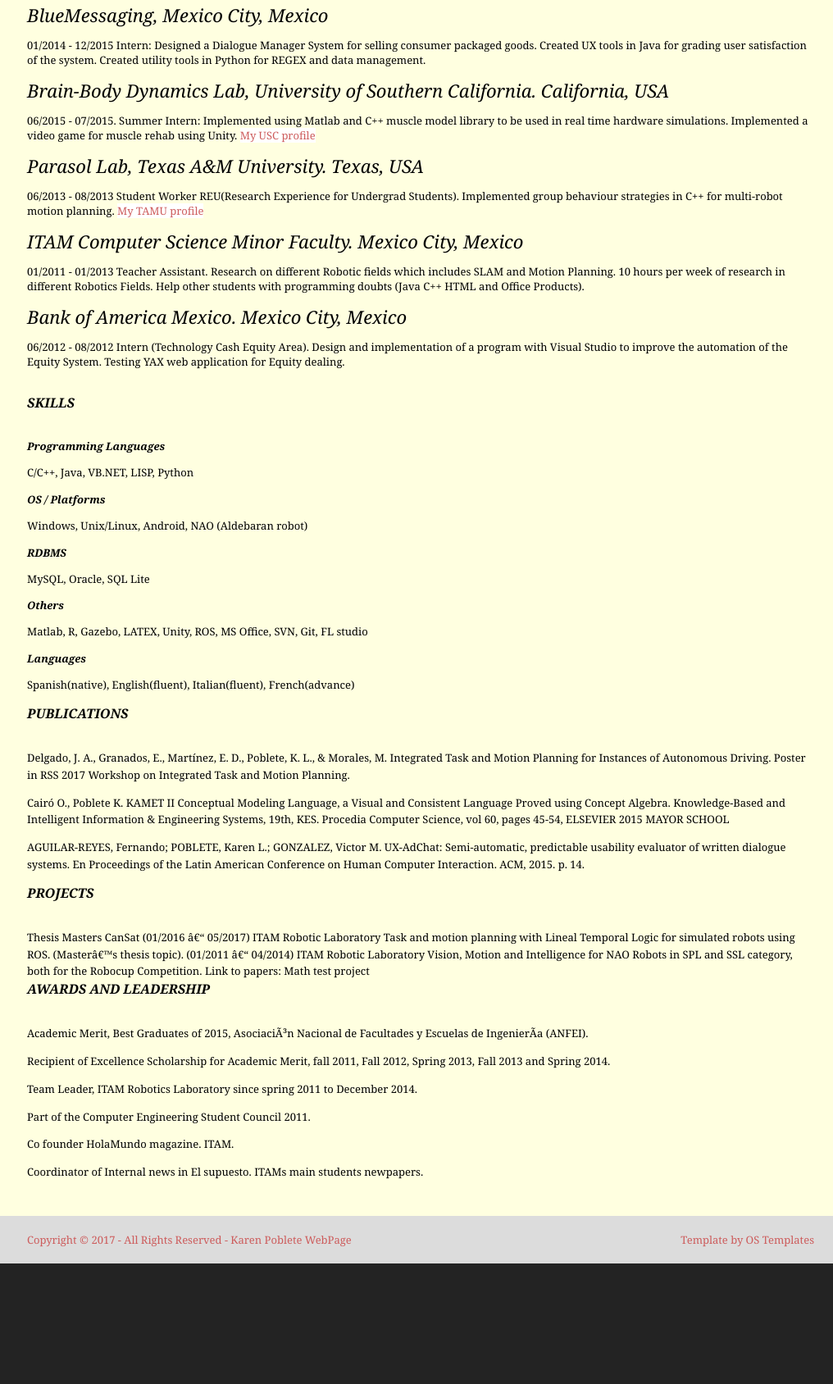
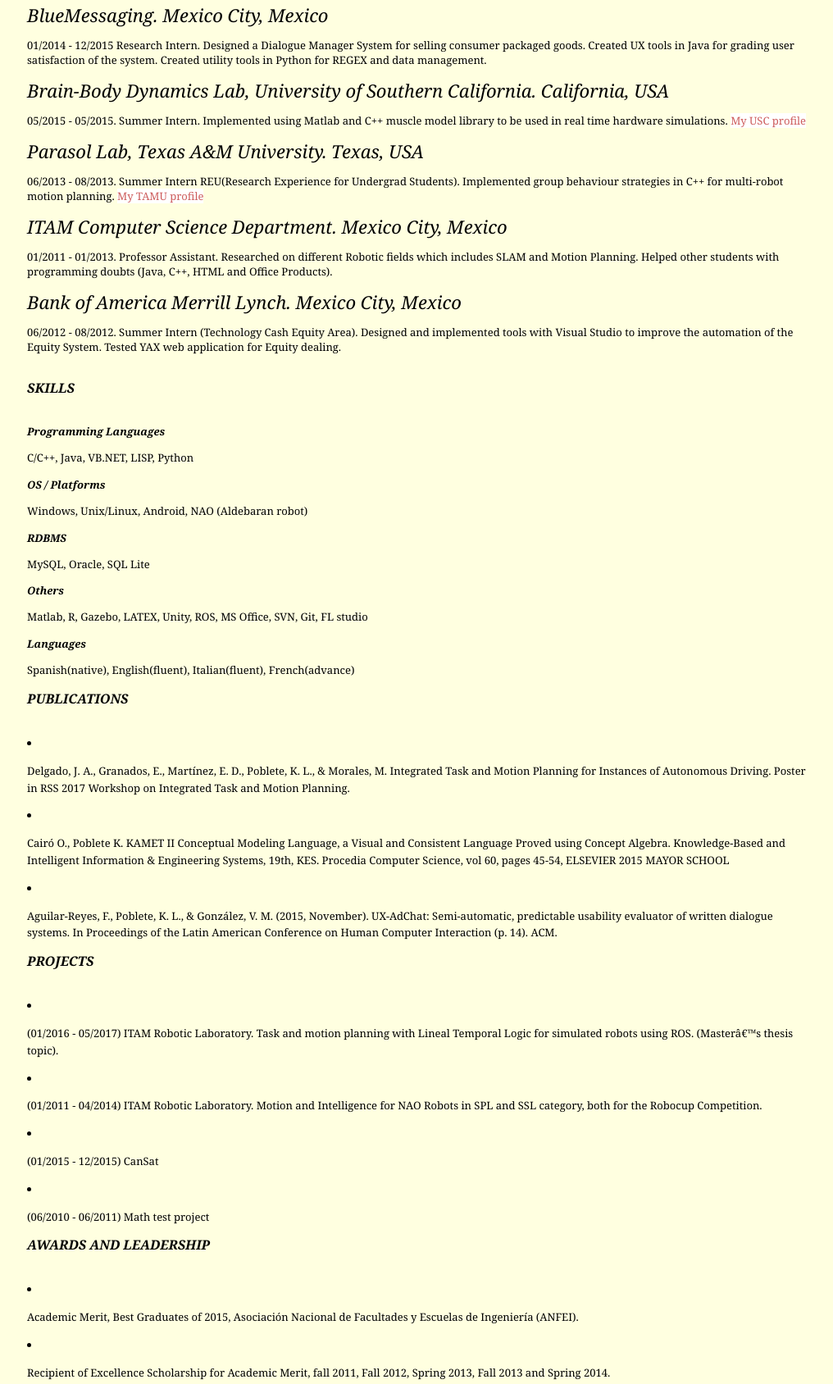
Before and after one commit to IMNOTAROBOT/IMNOTAROBOT.githhub.io, a plain HTML site: page resume.html in a window 1280 px wide. Shown: the part 697-2385 px from the top of the page at 82% size, without its empty margins (127-1143 px from the left). Before the commit the page ends 2238 px from the top, so only its background shows below. Drawn offline with Linux system fonts and the light colour scheme.

Commit message:
Changes to professional.html and cv

```diff
--- a/resume.html
+++ b/resume.html
@@ -37,7 +37,7 @@
           <h2><b>Education</b></h2>
           <h1>Masters in Computer Science 2017.</h1>
           <p>Instituto Tecnol&oacutegico Aut&oacutenomo de M&eacutexico, Mexico City. Cumulative Grade: 92/100 (GPA 3.7)</p>
-          <h1>Bachelors in Computer Engineering 2015.</h1>
+          <h1>Bachelors in Computer Engineering 2015. (ABET accredited)</h1>
           <p>Instituto Tecnol&oacutegico Aut&oacutenomo de M&eacutexico, Mexico City. Cumulative Grade: 90/100 (GPA 3.6)</p>
           <h1>Bachelors in Telecommunications Engineering 2015.</h1>
           <p>Instituto Tecnol&oacutegico Aut&oacutenomo de M&eacutexico, Mexico City. Cumulative Grade: 90/100 (GPA 3.6)</p>
@@ -45,7 +45,7 @@
 
         <article class="four_quarter">
           <h2><b>Fields of interest</b></h2>
-          <p>Robotics (motion planning and decision making), Artificial Intelligence, Machine Learning, Data Mining, Usability.</p>
+          <p>Robotics (motion planning and decision making), Artificial Intelligence, Machine Learning, Data Mining, Usability, CANSATs, Software Development.</p>
         </article>
 
       </section>
@@ -54,24 +54,24 @@
     <div id="experience">
       <section class="four_quarter">
         <article class="four_quarter">
-          <h2>BlueMessaging, Mexico City, Mexico</h2>
-          <p>01/2014 - 12/2015 Intern: Designed a Dialogue Manager System for selling consumer packaged goods. Created UX tools in Java for grading user satisfaction of the system. Created utility tools in Python for REGEX and data management.</p>
+          <h2>BlueMessaging. Mexico City, Mexico</h2>
+          <p>01/2014 - 12/2015 Research Intern. Designed a Dialogue Manager System for selling consumer packaged goods. Created UX tools in Java for grading user satisfaction of the system. Created utility tools in Python for REGEX and data management.</p>
         </article>
         <article class="four_quarter">
           <h2>Brain-Body Dynamics Lab, University of Southern California. California, USA</h2>
-          <p>06/2015 - 07/2015. Summer Intern: Implemented using Matlab and C++ muscle model library to be used in real time hardware simulations. Implemented a video game for muscle rehab using Unity. <a href="http://bbdl.usc.edu/Karen.php" title="USC Profile">My USC profile</a> </p>
+          <p>05/2015 - 05/2015. Summer Intern. Implemented using Matlab and C++ muscle model library to be used in real time hardware simulations. <a href="http://bbdl.usc.edu/Karen.php" title="USC Profile">My USC profile</a> </p>
         </article>
         <article class="four_quarter">
           <h2>Parasol Lab, Texas A&M University. Texas, USA </h2>
-          <p>06/2013 - 08/2013 Student Worker REU(Research Experience for Undergrad Students). Implemented group behaviour strategies in C++ for multi-robot motion planning. <a href="http://parasol.tamu.edu/people/kpoblete/" title="TAMU Profile">My TAMU profile</a></p>
+          <p>06/2013 - 08/2013. Summer Intern REU(Research Experience for Undergrad Students). Implemented group behaviour strategies in C++ for multi-robot motion planning. <a href="http://parasol.tamu.edu/people/kpoblete/" title="TAMU Profile">My TAMU profile</a></p>
         </article>
         <article class="four_quarter">
-          <h2>ITAM Computer Science Minor Faculty. Mexico City, Mexico</h2>
-          <p>01/2011 - 01/2013 Teacher Assistant. Research on different Robotic fields which includes SLAM and Motion Planning. 10 hours per week of research in different Robotics Fields. Help other students with programming doubts (Java C++ HTML and Office Products).</p>
+          <h2>ITAM Computer Science Department. Mexico City, Mexico</h2>
+          <p>01/2011 - 01/2013. Professor Assistant. Researched on different Robotic fields which includes SLAM and Motion Planning. Helped other students with programming doubts (Java, C++, HTML and Office Products).</p>
         </article>
         <article class="four_quarter">
-          <h2>Bank of America Mexico. Mexico City, Mexico</h2>
-          <p>06/2012 - 08/2012 Intern (Technology Cash Equity Area). Design and implementation of a program with Visual Studio to improve the automation of the Equity System. Testing YAX web application for Equity dealing.</p>
+          <h2>Bank of America Merrill Lynch. Mexico City, Mexico</h2>
+          <p>06/2012 - 08/2012. Summer Intern (Technology Cash Equity Area). Designed and implemented tools with Visual Studio to improve the automation of the Equity System. Tested YAX web application for Equity dealing.</p>
         </article>
       </section>
     </div>
@@ -104,36 +104,29 @@
       </section>
       <section class="four_quarter">
         <h2 class="title">Publications</h2>
-        <p>Delgado, J. A., Granados, E., Mart&iacutenez, E. D., Poblete, K. L., & Morales, M. Integrated Task and Motion Planning for Instances of Autonomous Driving. Poster in RSS 2017 Workshop on Integrated Task and Motion Planning.</p>
-        <p>Cair&oacute O., Poblete K. KAMET II Conceptual Modeling Language, a Visual and Consistent Language Proved using Concept Algebra. Knowledge-Based and Intelligent Information & Engineering Systems, 19th, KES. Procedia Computer Science, vol 60, pages 45-54, ELSEVIER 2015 MAYOR SCHOOL</p>
-        <p>AGUILAR-REYES, Fernando; POBLETE, Karen L.; GONZALEZ, Victor M. UX-AdChat: Semi-automatic, predictable usability evaluator of written dialogue systems. En Proceedings of the Latin American Conference on Human Computer Interaction. ACM, 2015. p. 14.</p>
+        <li><p>Delgado, J. A., Granados, E., Mart&iacutenez, E. D., Poblete, K. L., & Morales, M. Integrated Task and Motion Planning for Instances of Autonomous Driving. Poster in RSS 2017 Workshop on Integrated Task and Motion Planning.</p></li>
+        <li><p>Cair&oacute O., Poblete K. KAMET II Conceptual Modeling Language, a Visual and Consistent Language Proved using Concept Algebra. Knowledge-Based and Intelligent Information & Engineering Systems, 19th, KES. Procedia Computer Science, vol 60, pages 45-54, ELSEVIER 2015 MAYOR SCHOOL</p></li>
+        <li><p>Aguilar-Reyes, F., Poblete, K. L., & Gonz&aacutelez, V. M. (2015, November). UX-AdChat: Semi-automatic, predictable usability evaluator of written dialogue systems. In Proceedings of the Latin American Conference on Human Computer Interaction (p. 14). ACM.</p></li>
       </section>
 
       <section class="four_quarter">
         <h2 class="title">Projects</h2>
-        Thesis Masters
+        <li><p>(01/2016 - 05/2017) ITAM Robotic Laboratory. Task and motion planning with Lineal Temporal Logic for simulated robots using ROS. (Master’s thesis topic).</p></li>
+        <li><p>(01/2011 - 04/2014) ITAM Robotic Laboratory. Motion and Intelligence for NAO Robots in SPL and SSL category, both for the Robocup Competition.</p></li>
+        <li><p>(01/2015 - 12/2015) CanSat</p></li>
+        <li><p>(06/2010 - 06/2011) Math test project</p></li>
 
-        CanSat
-        (01/2016 – 05/2017) ITAM Robotic Laboratory
-Task and motion planning with Lineal Temporal Logic for simulated robots using ROS. (Master’s thesis topic).
-
-(01/2011 – 04/2014) ITAM Robotic Laboratory
-Vision, Motion and Intelligence for NAO Robots in SPL and SSL category, both for the Robocup Competition. Link to papers:
-<!--http://www.robotica.itam.mx/spl/tdp_spl_ek_robocup2012.pdf
-http://wiki.robocup.org/File:Small_Size_League_-_RoboCup_2013_-_TDP_Eagle_Knights.pdf-->
-
-Math test project
 
       </section>
 
       <section class="four_quarter">
         <h2 class="title">Awards and Leadership</h2>
-        <p>Academic Merit, Best Graduates of 2015, Asociación Nacional de Facultades y Escuelas de Ingeniería (ANFEI).</p>
-        <p>Recipient of Excellence Scholarship for Academic Merit, fall 2011, Fall 2012, Spring 2013, Fall 2013 and Spring 2014.</p>
-        <p>Team Leader, ITAM Robotics Laboratory since spring 2011 to December 2014.</p>
-        <p>Part of the Computer Engineering Student Council 2011.</p>
-        <p>Co founder HolaMundo magazine. ITAM.</p>
-        <p>Coordinator of Internal news in El supuesto. ITAMs main students newpapers.
+        <li><p>Academic Merit, Best Graduates of 2015, Asociaci&oacuten Nacional de Facultades y Escuelas de Ingenier&iacutea (ANFEI).</p></li>
+        <li><p>Recipient of Excellence Scholarship for Academic Merit, fall 2011, Fall 2012, Spring 2013, Fall 2013 and Spring 2014.</p></li>
+        <li><p>Team Leader. ITAM Robotics Laboratory since spring 2011 to December 2014.</p></li>
+        <li><p>Part of the Computer Engineering Student Council 2011.</p></li>
+        <li><p>Co founder HolaMundo scientific campus scope magazine (2011).</p></li>
+        <li><p>Coordinator of Internal news in El Supuesto (2009-2010). ITAM main students newspapers. </p></li>
       </section>
     </div>
   </div>
```
Also changed, not shown: professional.html (+6 -6 lines), 1 other file.
